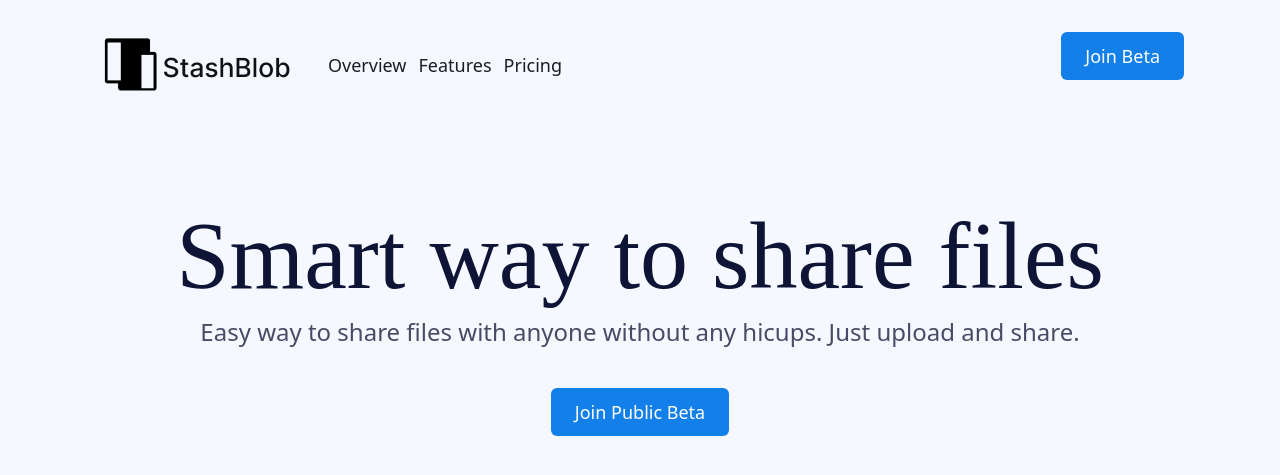
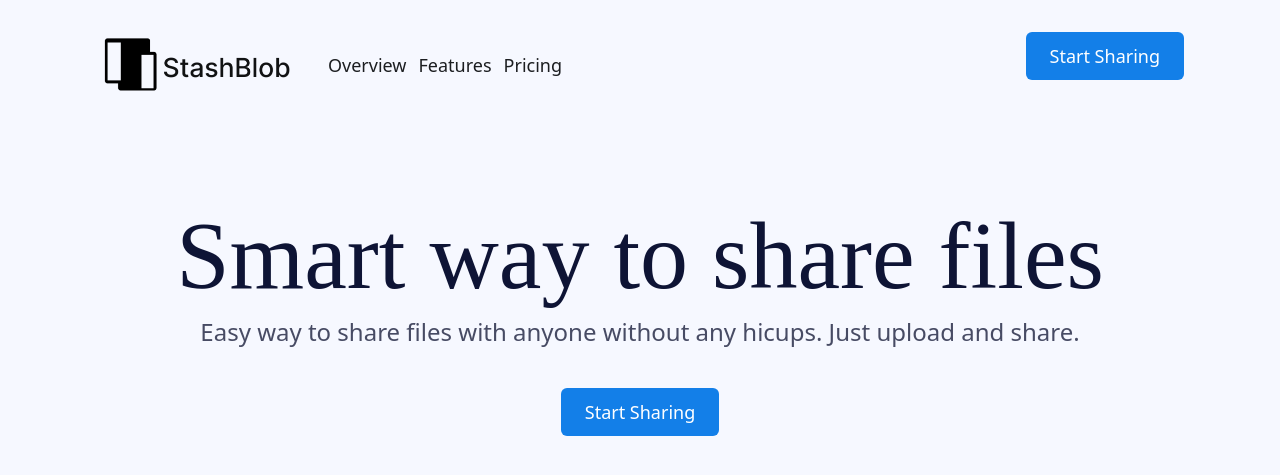
Before and after one commit to creative-tutorials/stashblobweb-v1, a Next.js app: page / in a window 1280 px wide. Shown: the top 475 px of the page. Built offline with nearby package versions, Linux system fonts and the light colour scheme; grey boxes are pictures that could not be loaded; a web font is replaced by a local one.

Commit message:
[feat]: update links and site copy

```diff
--- a/package.json
+++ b/package.json
@@ -1,6 +1,6 @@
 {
   "name": "stashblobweb",
-  "version": "1.5.1",
+  "version": "1.6.1",
   "private": true,
   "scripts": {
     "dev": "next dev",
--- a/pages/index.tsx
+++ b/pages/index.tsx
@@ -117,9 +117,9 @@ export default function Home() {
             </nav>
           </div>
           <div className="hidden md:block lg:block">
-            <Link href="https://tally.so/r/mOXADa" target="_blank">
+            <Link href="https://stashblob.vercel.app/" target="_blank">
               <Button className="bg-btnbg text-white hover:bg-blueroyal text-lg font-normal p-6">
-                Join Beta
+                Start Sharing
               </Button>
             </Link>
           </div>
@@ -162,9 +162,9 @@ export default function Home() {
               </p>
             </hgroup>
             <div className="">
-              <Link href="https://tally.so/r/mOXADa" target="_blank">
+              <Link href="https://stashblob.vercel.app/" target="_blank">
                 <Button className="bg-btnbg text-white text-lg font-normal p-6 hover:bg-blueroyal">
-                  Join Public Beta
+                  Start Sharing
                 </Button>
               </Link>
             </div>
@@ -300,9 +300,11 @@ export default function Home() {
                   </p>
                 </hgroup>
                 <div className="flex items-center justify-center m-auto">
+                  <Link href="https://timilab.lemonsqueezy.com/checkout/buy/47120f93-803e-435d-89bd-441482dca0e8">
                     <Button className="p-6 bg-googlebtn hover:bg-blueroyal text-white">
                       Get Started
                     </Button>
+                  </Link>
                 </div>
               </div>
               <div className="flex flex-col h-full gap-6 w-full bg-white rounded-lg shadow-lg border border-darkbluebg/50 p-8">
@@ -333,9 +335,11 @@ export default function Home() {
                   </p>
                 </hgroup>
                 <div className="flex items-center justify-center">
+                  <Link href="https://timilab.lemonsqueezy.com/checkout/buy/47120f93-803e-435d-89bd-441482dca0e8">
                     <Button className="p-6 bg-googlebtn hover:bg-blueroyal text-white">
                       Get Started
                     </Button>
+                  </Link>
                 </div>
               </div>
             </section>
@@ -347,7 +351,7 @@ export default function Home() {
               </h3>
             </hgroup>
             <div>
-              <Link href="https://tally.so/r/mOXADa" target="_blank">
+              <Link href="https://stashblob.vercel.app/" target="_blank">
                 <Button className="p-6 bg-googlebtn hover:bg-blueroyal text-white text-lg font-normal">
                   Get Started Now
                 </Button>
```
Lines whose indentation alone changed are shown as unchanged.
